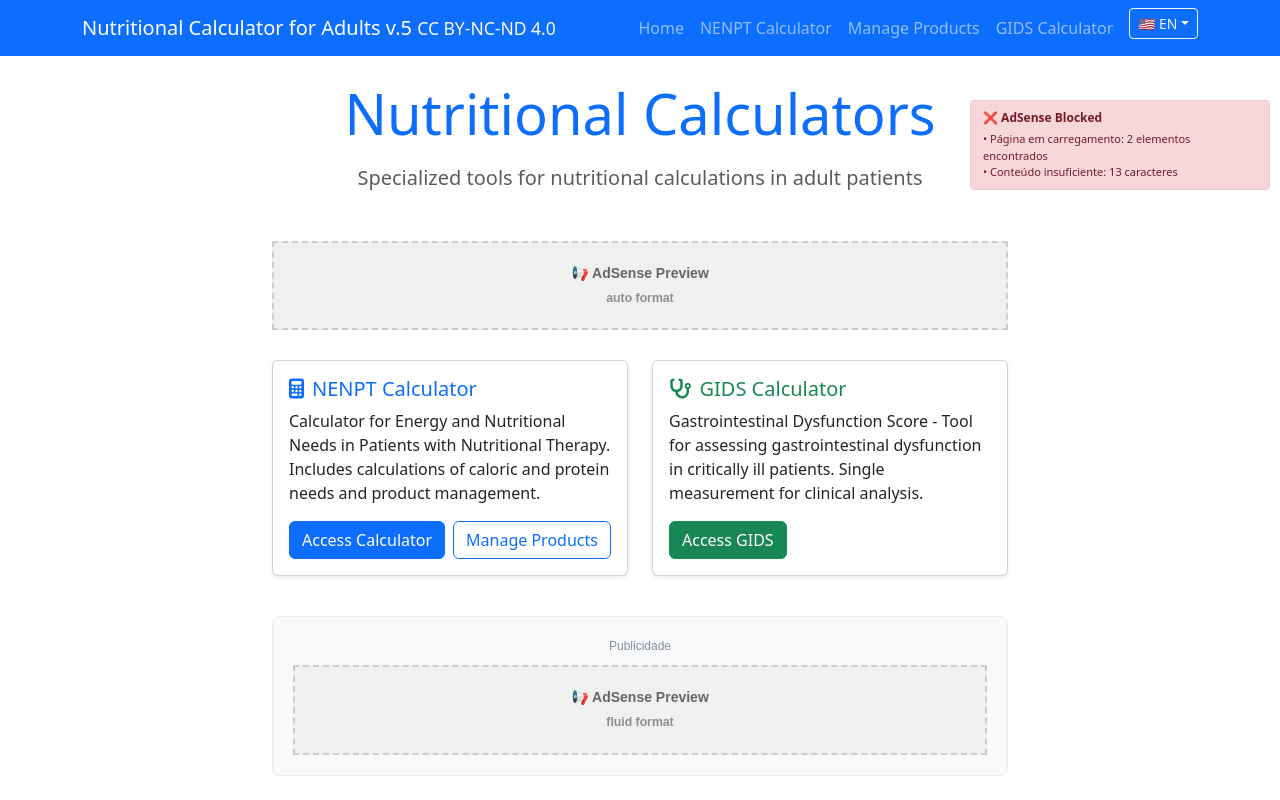
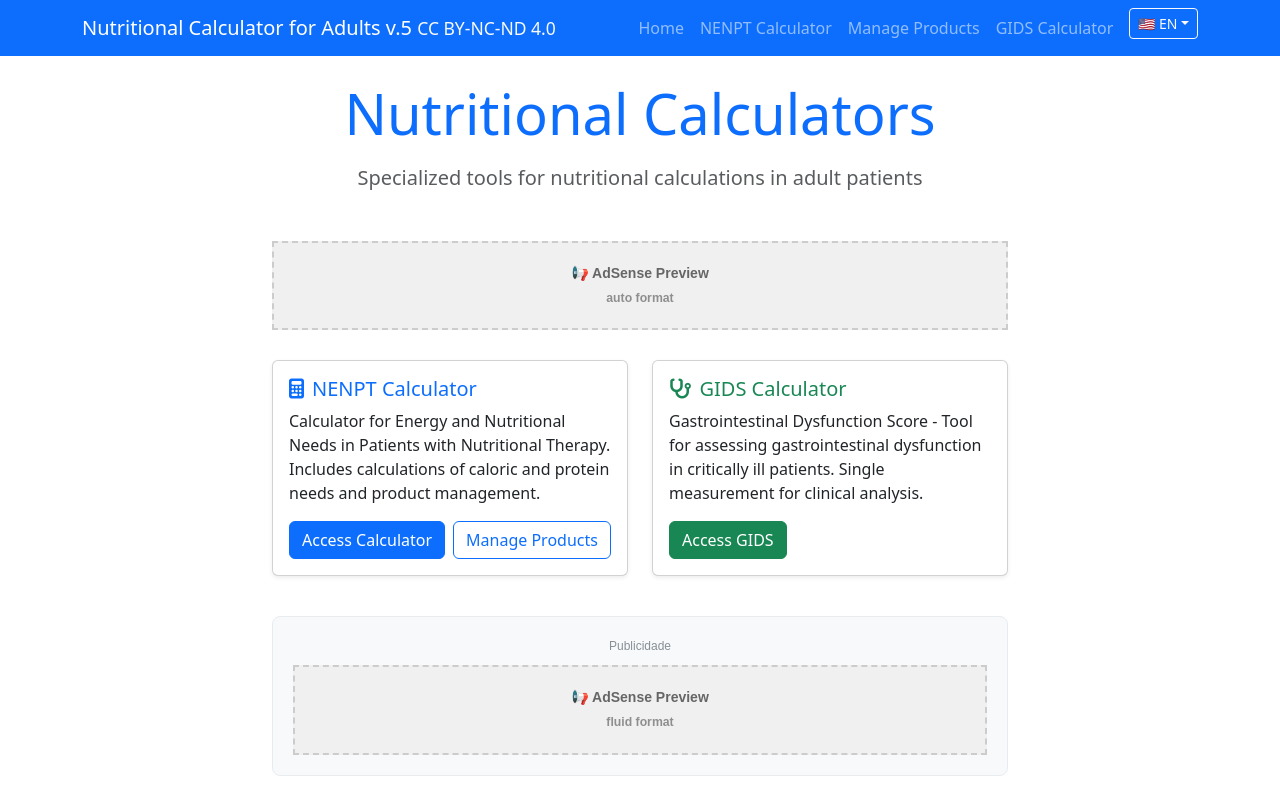
Before and after one commit to haroldofalcao/calculadoraenteralparenteral, a React (Vite) app: page / in a window 1280 px wide. Shown: the top 800 px of the page. Built offline with nearby package versions, Linux system fonts and the light colour scheme.

Commit message:
fix: comentar o componente AdSenseComplianceIndicator no layout

```diff
--- a/src/layouts/AppLayout.jsx
+++ b/src/layouts/AppLayout.jsx
@@ -61,7 +61,7 @@ function AppLayout() {
       </main>
 
       <Footer />
-      <AdSenseComplianceIndicator />
+      {/* <AdSenseComplianceIndicator /> */}
     </div>
   );
 }
```
